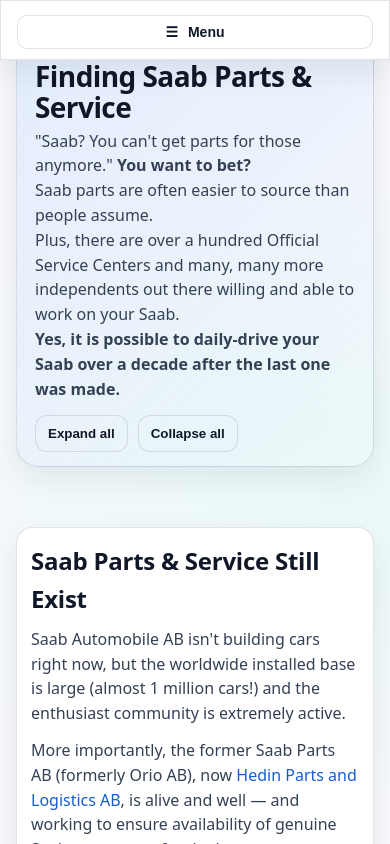
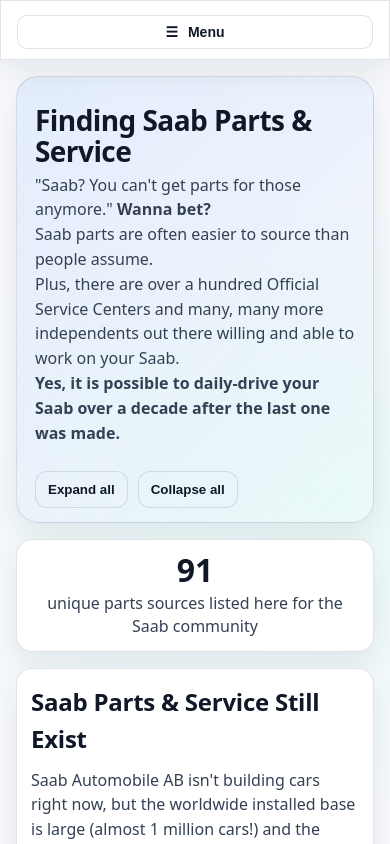
Before and after one commit to ajakejyt1/stop-scrapping-saabs, a React (Vite) app: page / in a window 390 px wide. Shown: the top 844 px of the page. Built offline with nearby package versions, Linux system fonts and the light colour scheme.

Commit message:
Enhance layout and styling in styles.css for header and link counter widget; update App.tsx to include new Saab parts resources and improve link counting functionality for better user engagement.

```diff
--- a/src/App.tsx
+++ b/src/App.tsx
@@ -590,6 +590,10 @@
               relationship — asking about the part by number/code (without leading with "Saab") can help.
             </li>
             <li>
+              United States — <a href="https://aero-lights.com" target="_blank" rel="noopener">Aerolight</a> —
+              Custom lighting and seating upgrades for GM-era cars.
+            </li>
+            <li>
               United States — <a href="https://deanhillsaabservice.com/Services/" target="_blank" rel="noopener">Dean Hill Saab Service</a>{" "}
               — Incredible resource for XWD driveshafts and NG9-3 subframes of all types (convertible, &apos;04, XWD, etc.).
             </li>
@@ -605,11 +609,19 @@
               of custom, rare late-model parts.
             </li>
             <li>
+              Latvia — <a href="https://www.ebay.com/usr/saableather" target="_blank" rel="noopener">SaabLeather</a> —
+              Wide selection of custom leather-wrapped interior trim.
+            </li>
+            <li>
               Netherlands — <a href="https://www.jendvandenbosch.nl" target="_blank" rel="noopener">J&amp;D van den Bosch</a>
             </li>
             <li>
               Netherlands — <a href="https://www.kmtronics.nl/our-products" target="_blank" rel="noopener">KM-tronics</a> —
               Electronics repair and parts for NG9-3 &amp; NG9-5 models.
+            </li>
+            <li>
+              Sweden — <a href="https://esqs.se/produkt-kategori/vehicle-components/" target="_blank" rel="noopener">ESQS</a> —
+              Custom wheels, NOS Hirsch &amp; NEVS components, and reproduction 9-3 Griffin front ends.
             </li>
             <li>
               Switzerland — <a href="https://www.autocenter-salis.ch/hirsch-style.php" target="_blank" rel="noopener">Autocenter Salis</a>{" "}
@@ -796,12 +808,44 @@
     setOpenDetails(prev => ({ ...prev, [id]: open }));
   };
 
+  // Count unique links in Step 2, Step 3, Step 4, and Ask Around sections
+  const [uniqueLinkCount, setUniqueLinkCount] = useState(0);
+
+  useEffect(() => {
+    const targetSectionIds = ["new", "used", "international", "community"];
+    const linkSet = new Set<string>();
+
+    targetSectionIds.forEach(sectionId => {
+      const section = document.getElementById(sectionId);
+      if (section) {
+        const links = section.querySelectorAll<HTMLAnchorElement>("a[href]");
+        links.forEach(link => {
+          const href = link.href;
+          // Only count external links (not mailto, not relative paths starting with /, not #)
+          if (href && !href.startsWith("mailto:") && !href.startsWith(window.location.origin + "/") && !href.startsWith("#")) {
+            try {
+              const url = new URL(href);
+              // Normalize: origin + pathname (lowercase, no trailing slash) + search
+              const normalized = url.origin + url.pathname.toLowerCase().replace(/\/$/, "") + url.search.toLowerCase();
+              linkSet.add(normalized);
+            } catch {
+              // If URL parsing fails, skip it
+            }
+          }
+        });
+      }
+    });
+
+    setUniqueLinkCount(linkSet.size);
+  }, [openDetails]); // Re-run when details open/close state changes
+
   return (
     <div className="wrap">
-      <header>
+      <div className="header-wrapper">
+        <header style={{ flex: "1 1 400px", order: 1, display: "flex", flexDirection: "column" }}>
           <h1>Finding Saab Parts &amp; Service</h1>
           <p className="sub">
-          "Saab? You can&apos;t get parts for those anymore." <b>You want to bet?</b>
+            "Saab? You can&apos;t get parts for those anymore." <b>Wanna bet?</b>
             <br />
             Saab parts are often easier to source than people assume.
             <br />
@@ -819,6 +863,40 @@
             </button>
           </div>
         </header>
+        <div className="link-counter-widget" style={{
+          flex: "0 0 auto",
+          textAlign: "center",
+          padding: "14px 18px",
+          background: "var(--card)",
+          border: "1px solid var(--border)",
+          borderRadius: "var(--radius)",
+          minWidth: "180px",
+          maxWidth: "220px",
+          boxShadow: "var(--shadow)",
+          display: "flex",
+          flexDirection: "column",
+          justifyContent: "center",
+          order: 2,
+          alignSelf: "stretch"
+        }}>
+          <div style={{
+            fontSize: "clamp(32px, 4vw, 48px)",
+            fontWeight: "bold",
+            lineHeight: 1,
+            marginBottom: "6px",
+            color: "var(--text)"
+          }}>
+            {uniqueLinkCount}
+          </div>
+          <div style={{
+            fontSize: "16px",
+            color: "var(--muted)",
+            lineHeight: 1.4
+          }}>
+            unique parts sources listed here for the Saab community
+          </div>
+        </div>
+      </div>
 
       <div className="grid">
         <nav aria-label="Table of contents" className={navCollapsed ? "collapsed" : ""}>
--- a/src/styles.css
+++ b/src/styles.css
@@ -59,6 +59,23 @@
   max-width: var(--maxw);
   margin: 0 auto;
   padding: 22px 16px 72px;
+}
+
+.header-wrapper {
+  display: flex;
+  justify-content: flex-start;
+  align-items: stretch;
+  gap: 2rem;
+  flex-wrap: wrap;
+}
+
+.header-wrapper > header {
+  margin-top: 10px;
+}
+
+.link-counter-widget {
+  align-self: stretch;
+  margin-top: 10px;
 }
 
 header {
@@ -176,6 +193,22 @@
     position: relative;
   }
 
+  .link-counter-widget {
+    order: 3 !important;
+    width: 100%;
+    max-width: 100% !important;
+    margin-top: 0;
+    margin-bottom: 0;
+  }
+
+  header {
+    width: 100%;
+  }
+
+  header .btnrow {
+    margin-top: 12px !important;
+  }
+
   .nav-toggle {
     display: block;
     pointer-events: auto !important;
@@ -228,11 +261,37 @@
   }
 
   .grid {
-    margin-top: 0;
+    margin-top: 0 !important;
+  }
+
+  .header-wrapper {
+    margin-bottom: 0 !important;
+    gap: 0 !important;
+    margin-top: 38px !important;
+    padding-top: 6px !important;
+  }
+
+  header {
+    margin-bottom: 16px !important;
   }
 
   main {
-    margin-top: 60px;
+    margin-top: 0 !important;
+    padding-top: 0 !important;
+  }
+
+  main > section:first-child {
+    margin-top: 16px !important;
+    padding-top: 14px !important;
+  }
+
+  .wrap > .header-wrapper {
+    margin-bottom: 0 !important;
+  }
+
+  .wrap > .header-wrapper + .grid {
+    margin-top: 0 !important;
+    padding-top: 0 !important;
   }
 
   body {
```
Lines whose indentation alone changed are shown as unchanged.
